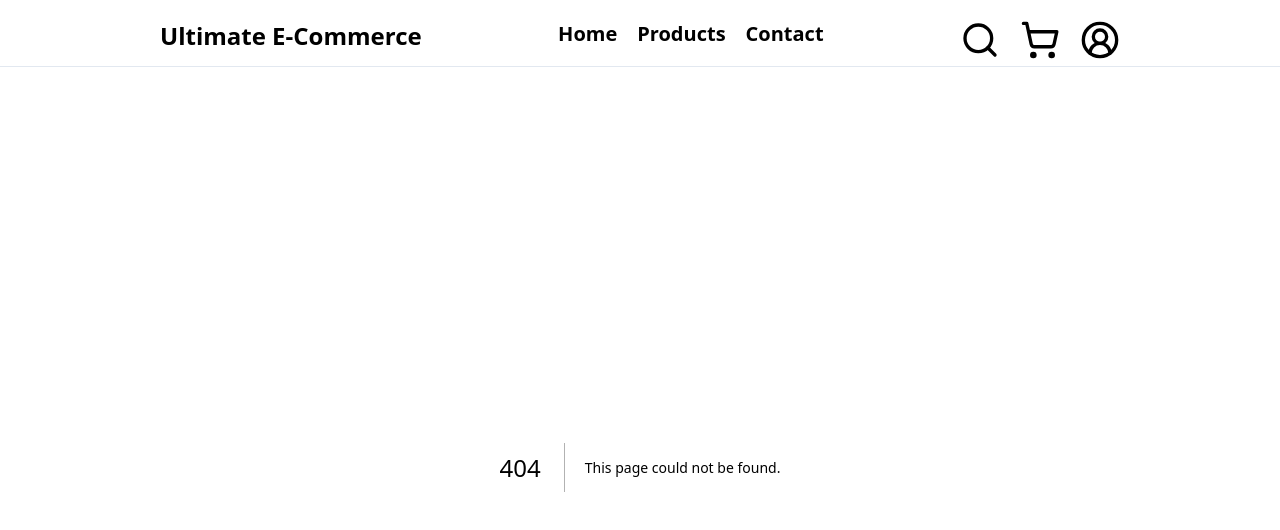
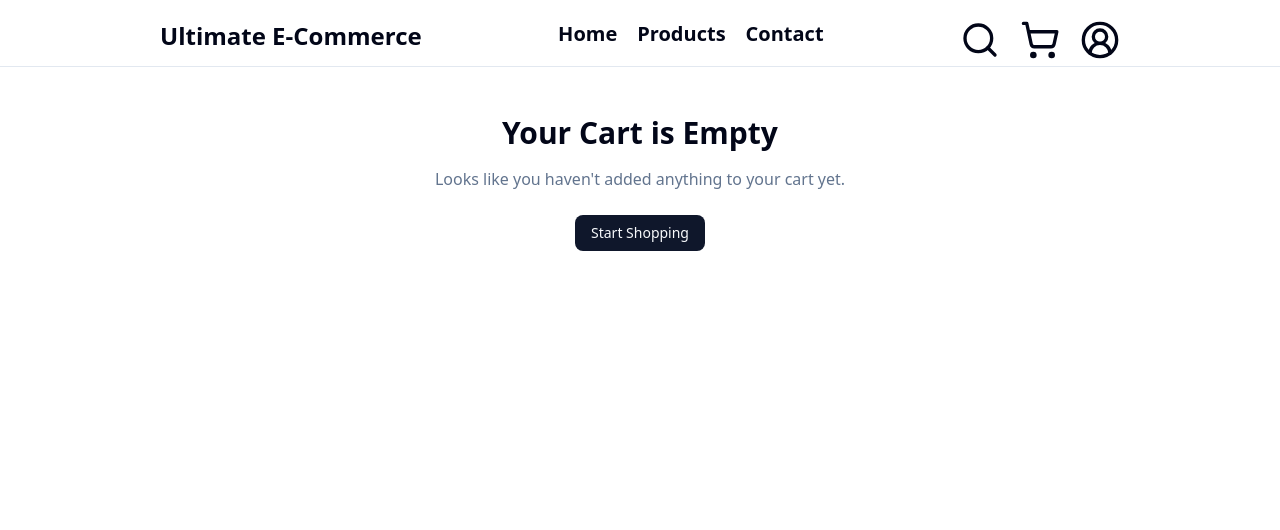
Before and after one commit to NOOKX2/e-commerce-frontend, a Next.js app: page /cart in a window 1280 px wide. Before the commit this address had no page. Shown: the top 530 px of the page. Built offline with nearby package versions, Linux system fonts and the light colour scheme.

Commit message:
feat(cart): implement cart state and cart page

```diff
--- /dev/null
+++ b/app/cart/page.tsx
@@ -0,0 +1,41 @@
+'use client'
+
+import { useCartStore } from "@/lib/cart-store";
+import Link from "next/link";
+import { Button } from "@/components/ui/button";
+import CartItemList from "@/components/client/cart-item-list";
+import OrderSummary from "@/components/client/order-summary";
+
+function CartPage() {
+    const { items} = useCartStore()
+
+    const subtotal = items.reduce((total, item) => {
+        return total + item.price * item.quantity
+    }, 0);
+
+    return (
+        <div className="mx-auto py-12">
+            {items.length === 0 ? (
+                <div className="text-center">
+                    <h1 className="text-3xl font-bold">Your Cart is Empty</h1>
+                    <p className="mt-4 text-muted-foreground">
+                        Looks like you haven't added anything to your cart yet.
+                    </p>
+                    <Button asChild className="mt-6">
+                        <Link href="/products">Start Shopping</Link>
+                    </Button>
+                </div>
+            ) : (
+                <div className="mx-30 gap-5">
+                    <h1 className="text-3xl font-bold mb-8 ">Your Cart</h1>
+                    <div className="flex flex-col lg:flex-row gap-12">
+                       <CartItemList items={items}/>
+                        <OrderSummary items={items}/>
+                    </div>
+                </div>
+            )}
+        </div>
+    )
+}
+
+export default CartPage
--- a/app/layout.tsx
+++ b/app/layout.tsx
@@ -2,17 +2,20 @@ import type { Metadata } from "next";
 import { Geist, Geist_Mono } from "next/font/google";
 import "./globals.css";
 import Navbar from "@/components/layout/navbar";
+import { Toaster } from 'react-hot-toast';
+
 
 type RootLayoutProps = {
   children: React.ReactNode;
 }
 
 export default function RootLayout({ children }: RootLayoutProps) {
- return (
+  return (
     <html lang="en">
       <body>
-          <Navbar/>
-         {children}
+        <Navbar />
+        <Toaster position="top-center" toastOptions={{ duration: 3000 }} />
+        {children}
       </body>
     </html>
   )
--- a/app/products/[slug]/page.tsx
+++ b/app/products/[slug]/page.tsx
@@ -2,8 +2,8 @@ import { notFound } from 'next/navigation';
 import Image from 'next/image';
 import { Product, ApiResponse } from '@/types/api'; // สมมติว่า SuccessResponse ถูกนิยามไว้
 import { Package } from 'lucide-react';
-import { Button } from '@/components/ui/button';
 import ProductAction from '@/components/client/product-action';
+
 
 async function getProductBySlug(slug: string): Promise<Product | null> {
   const apiUrl = `${process.env.NEXT_PUBLIC_API_URL}/v1/products/${slug}`;
@@ -38,7 +38,6 @@ async function getProductBySlug(slug: string): Promise<Product | null> {
 async function ProductDetailPage({ params }: { params: { slug: string } }) {
   const resolveParams = await params
   const { slug } = resolveParams
-  console.log("slug ", slug)
   const product = await getProductBySlug(slug);
   if (!product) {
     notFound();
--- /dev/null
+++ b/components/client/cart-item-list.tsx
@@ -0,0 +1,54 @@
+import { useCartStore, CartItem } from "@/lib/cart-store"; // Import CartItem type
+import Image from "next/image";
+import QuantitySelector from '../ui/quantity-selector';
+import { Button } from "@/components/ui/button";
+import { Trash2 } from "lucide-react";
+
+interface CartItemsListProps {
+  items: CartItem[];
+}
+
+function CartItemList({ items }: CartItemsListProps) {
+  const { removeFromCart, updateQuantity } = useCartStore();
+
+  return (
+    <div className="lg:w-2/3">
+      <div className="space-y-4">
+        {items.map((item) => (
+          <div key={item.id} className="flex items-center gap-4 border-b pb-4">
+            <Image
+              src={item.imageUrl}
+              alt={item.name}
+              width={100}
+              height={100}
+              className="rounded-md object-cover"
+            />
+            <div className="grow">
+              <h2 className="font-semibold">{item.name}</h2>
+              <p className="text-sm text-muted-foreground">
+                {`฿${item.price.toLocaleString()}`}
+              </p>
+            </div>
+            <div className="flex items-center gap-4">
+              <QuantitySelector
+                quantity={item.quantity}
+                setQuantity={(newQuantity) => updateQuantity(item.id, newQuantity)}
+              />
+              <Button
+                variant='ghost'
+                size='icon'
+                onClick={() => removeFromCart(item.id)}
+              >
+                <Trash2 className="h-5 w-5 text-muted-foreground" />
+              </Button>
+            </div>
+          </div>
+        )
+        )}
+      </div>
+    </div>
+
+  )
+}
+
+export default CartItemList
--- /dev/null
+++ b/components/client/order-summary.tsx
@@ -0,0 +1,37 @@
+import { CartItem } from "@/lib/cart-store";
+import { Button } from "@/components/ui/button";
+import Link from "next/link";
+
+interface OrderSummaryProps {
+    items: CartItem[];
+}
+
+function OrderSummary({items}: OrderSummaryProps) {
+    const subtotal = items.reduce((total, item) => {
+        return total + item.price * item.quantity;
+    }, 0);
+    return (
+        <div className="lg:w-1/3">
+            <div className="sticky top-24 rounded-lg border p-6">
+                <h2 className="text-xl font-semibold mb-4">Order Summary</h2>
+                <div className="flex justify-between mb-2">
+                    <span>Subtotal</span>
+                    <span>{`฿${subtotal.toLocaleString()}`}</span>
+                </div>
+                <div className="flex justify-between mb-4 text-muted-foreground">
+                    <span>Shipping</span>
+                    <span>Calculated at next step</span>
+                </div>
+                <div className="border-t pt-4 flex justify-between font-bold text-lg">
+                    <span>Total</span>
+                    <span>{`฿${subtotal.toLocaleString()}`}</span>
+                </div>
+                <Button asChild className="w-full mt-6">
+                    <Link href="/checkout">Proceed to Checkout</Link>
+                </Button>
+            </div>
+        </div>
+    )
+}
+
+export default OrderSummary
--- a/components/client/product-action.tsx
+++ b/components/client/product-action.tsx
@@ -1,9 +1,11 @@
 'use client'
 
 import { useState } from 'react';
-import QuantitySelector from '@/components/ui/quantity-selector';
-import { Button } from '@/components/ui/button'; // สมมติว่าใช้ Button จาก shadcn
-import { Product } from '@/types/api'; // Import Type ของ Product
+import { Button } from '@/components/ui/button';
+import { Product } from '@/types/api';
+import QuantitySelector from '../ui/quantity-selector';
+import toast from 'react-hot-toast'
+import { useCartStore } from '@/lib/cart-store';
 
 interface ProductActionProps {
     product: Product;
@@ -12,8 +14,11 @@ interface ProductActionProps {
 function ProductAction({ product }: ProductActionProps) {
     const [quantity, setQuantity] = useState(1)
 
+    const {addToCart} = useCartStore()
+
     const handleAddToCart = () => {
-        //logic add product to card
+        addToCart(product, quantity)
+        toast.success(`${quantity} x ${product.name} added to cart!`);
     }
     return (
         <div className='mt-8 flex flex-col gap-4'>
--- a/components/sections/feature-section.tsx
+++ b/components/sections/feature-section.tsx
@@ -1,5 +1,4 @@
 import { Truck, Clock, Lock} from 'lucide-react';
-import Image from 'next/image';
 
 function FeatureSection() {
   return (
--- a/components/sections/product-grid.tsx
+++ b/components/sections/product-grid.tsx
@@ -1,4 +1,3 @@
-import { MOCK_PRODUCTS } from "@/lib/mock-data";
 import ProductCard from "@/components/ui/product-card";
 import { Product } from "@/types/api";
 
--- a/components/ui/button.tsx
+++ b/components/ui/button.tsx
@@ -1,7 +1,6 @@
 import * as React from "react"
 import { Slot } from "@radix-ui/react-slot"
 import { cva, type VariantProps } from "class-variance-authority"
-
 import { cn } from "@/lib/utils"
 
 const buttonVariants = cva(
--- a/components/ui/product-card.tsx
+++ b/components/ui/product-card.tsx
@@ -1,4 +1,4 @@
-import { ImageOff, Package } from "lucide-react";
+import { ImageOff} from "lucide-react";
 import Image from "next/image";
 import Link from "next/link";
 
--- /dev/null
+++ b/lib/cart-store.ts
@@ -0,0 +1,65 @@
+import {create} from 'zustand';
+import { persist, createJSONStorage } from 'zustand/middleware';
+import { Product } from '@/types/api';
+
+export interface CartItem extends Product {
+    quantity: number
+}
+
+interface CartState {
+    items: CartItem[];
+    addToCart: (product: Product, quantity: number) => void;
+    updateQuantity: (productId: string, newQuantity: number) => void;
+    removeFromCart: (productId: string) => void;
+    clearCart: () => void;
+}
+
+export const useCartStore = create<CartState>() (
+    persist(
+        (set, get) => ({
+            items: [],
+
+            addToCart: (product, quantity) => {
+                const {items} = get();
+                const existingItem = items.find((item) => item.id === product.id);
+
+                if (existingItem) {
+                    const updateItem = items.map((item) =>
+                        item.id === product.id
+                    ?{...item, quantity: item.quantity + quantity}
+                    :item
+                );
+                set({items: updateItem});
+                }
+                else{
+                    set({items: [...items, {...product, quantity}] });
+                }
+            },
+
+            removeFromCart: (productId) => {
+                 set({ items: get().items.filter((item) => item.id !== productId) });
+            },
+
+            updateQuantity: (productId, newQuantity) => {
+                if (newQuantity <= 0) {
+                    get().removeFromCart(productId);
+                    return;
+                }
+                set({
+                    items: get().items.map((item) =>
+                        item.id === productId ? {...item, quantity: newQuantity }: item
+                    ),
+                });
+            },
+
+            clearCart: () => {
+                set({items: [] });
+            },
+        }),
+        {
+            name: 'cart-storage',
+            storage: createJSONStorage(() => localStorage),
+        }
+
+    )
+)
--- a/package.json
+++ b/package.json
@@ -19,7 +19,9 @@
     "next": "16.0.0",
     "react": "19.2.0",
     "react-dom": "19.2.0",
-    "tailwind-merge": "^3.3.1"
+    "react-hot-toast": "^2.6.0",
+    "tailwind-merge": "^3.3.1",
+    "zustand": "^5.0.8"
   },
   "devDependencies": {
     "@tailwindcss/postcss": "^4",
```
Also changed, not shown: 1 other file (tests, documents, lock files or other folders).
